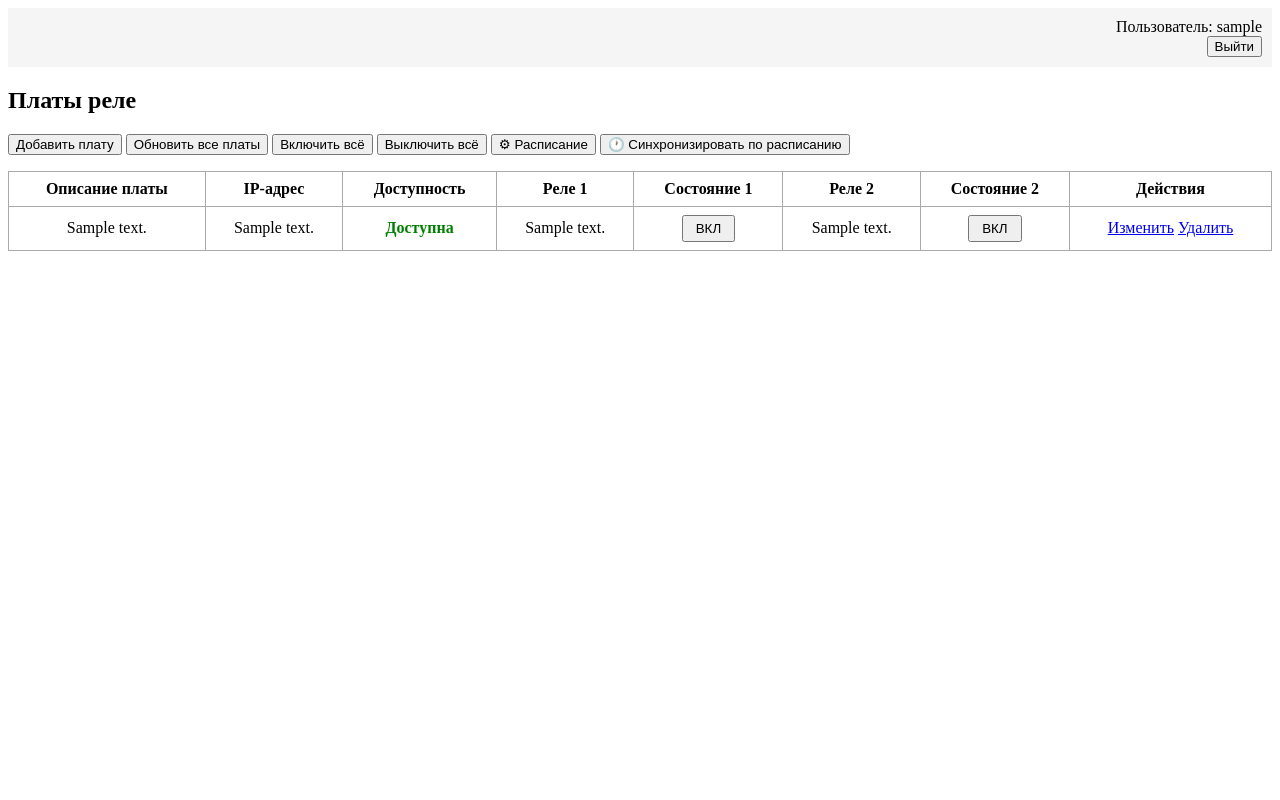
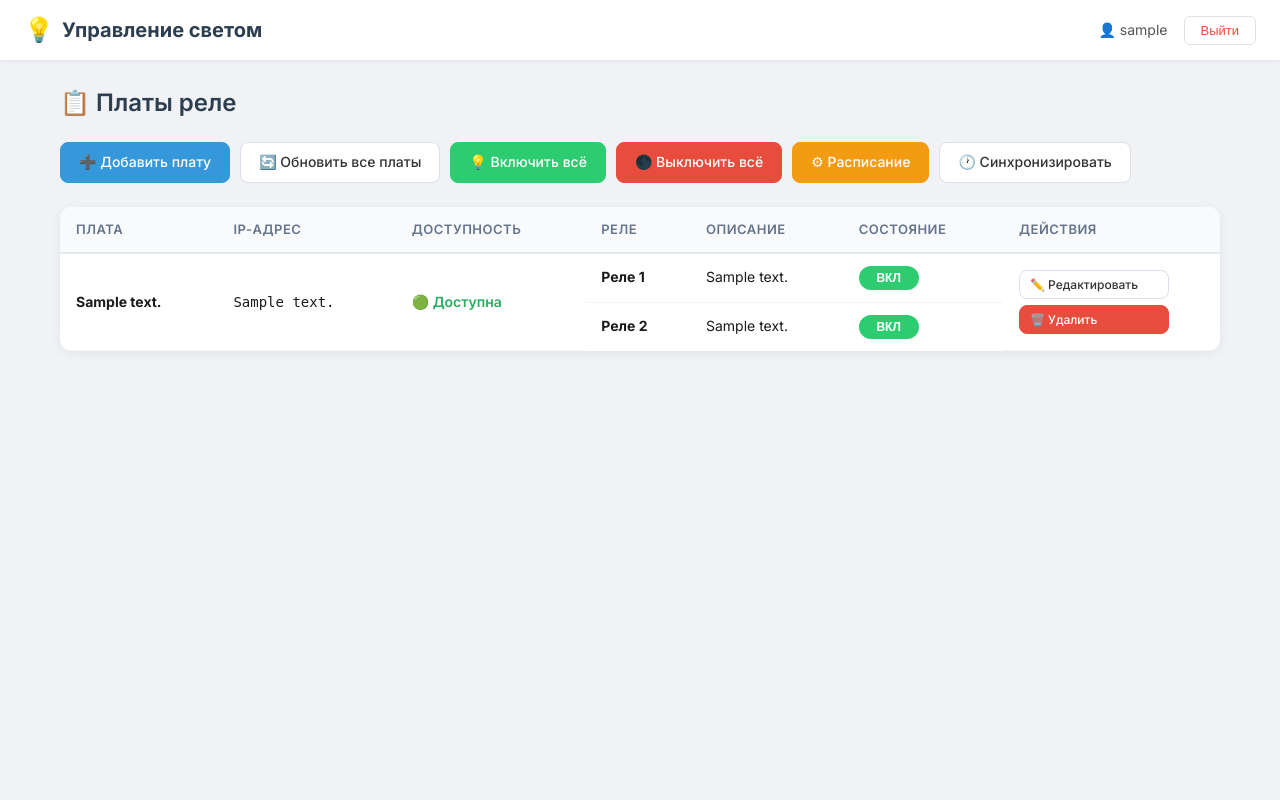
Before and after one commit to pridatkin/relayLightMaster, a Django app: page / in a window 1280 px wide. Run offline with Django 5.2, Linux system fonts and the light colour scheme; a user stored in the database is signed in; tables that the repository leaves empty hold one stand-in row (values such as "Sample post").

Commit message:
Add styles

```diff
--- /dev/null
+++ b/boards/templates/boards/base.html
@@ -0,0 +1,283 @@
+<!DOCTYPE html>
+<html lang="ru">
+<head>
+    <meta charset="UTF-8">
+    <meta name="viewport" content="width=device-width, initial-scale=1.0">
+    <title>{% block title %}Управление светом{% endblock %}</title>
+    <link rel="preconnect" href="https://fonts.googleapis.com">
+    <link rel="preconnect" href="https://fonts.gstatic.com" crossorigin>
+    <link href="https://fonts.googleapis.com/css2?family=Inter:wght@400;500;600;700&display=swap" rel="stylesheet">
+    <style>
+        * {
+            margin: 0;
+            padding: 0;
+            box-sizing: border-box;
+        }
+        body {
+            font-family: 'Inter', -apple-system, BlinkMacSystemFont, sans-serif;
+            background: #f0f2f5;
+            color: #1a1a1a;
+            line-height: 1.6;
+            min-height: 100vh;
+        }
+        .header {
+            background: white;
+            box-shadow: 0 1px 3px rgba(0,0,0,0.08);
+            padding: 0 24px;
+            display: flex;
+            justify-content: space-between;
+            align-items: center;
+            height: 60px;
+            position: sticky;
+            top: 0;
+            z-index: 100;
+        }
+        .header .brand {
+            font-size: 20px;
+            font-weight: 700;
+            color: #2c3e50;
+            display: flex;
+            align-items: center;
+            gap: 8px;
+        }
+        .header .brand::before {
+            content: "💡";
+            font-size: 24px;
+        }
+        .header .user-info {
+            display: flex;
+            align-items: center;
+            gap: 16px;
+            font-size: 14px;
+            color: #555;
+        }
+        .logout-btn {
+            background: #fff;
+            border: 1px solid #e0e0e0;
+            padding: 6px 16px;
+            border-radius: 6px;
+            cursor: pointer;
+            font-size: 13px;
+            color: #e74c3c;
+            transition: all 0.2s;
+        }
+        .logout-btn:hover {
+            background: #e74c3c;
+            color: white;
+            border-color: #e74c3c;
+        }
+        .container {
+            max-width: 1200px;
+            margin: 24px auto;
+            padding: 0 20px;
+        }
+        h2 {
+            margin-bottom: 20px;
+            font-weight: 600;
+            color: #2c3e50;
+            display: flex;
+            align-items: center;
+            gap: 8px;
+        }
+        .messages {
+            list-style: none;
+            margin-bottom: 20px;
+        }
+        .messages li {
+            padding: 12px 16px;
+            border-radius: 8px;
+            margin-bottom: 8px;
+            font-size: 14px;
+            font-weight: 500;
+        }
+        .success { background: #d4edda; color: #155724; border-left: 4px solid #28a745; }
+        .error { background: #f8d7da; color: #721c24; border-left: 4px solid #dc3545; }
+        .warning { background: #fff3cd; color: #856404; border-left: 4px solid #ffc107; }
+        .btn {
+            display: inline-flex;
+            align-items: center;
+            gap: 6px;
+            padding: 8px 18px;
+            border-radius: 8px;
+            border: none;
+            font-weight: 500;
+            font-size: 14px;
+            cursor: pointer;
+            transition: all 0.2s;
+            text-decoration: none;
+            background: white;
+            color: #333;
+            border: 1px solid #dde;
+            white-space: nowrap;
+        }
+        .btn:hover {
+            transform: translateY(-1px);
+            box-shadow: 0 2px 8px rgba(0,0,0,0.1);
+            border-color: #bbb;
+        }
+        .btn-primary { background: #3498db; color: white; border-color: #3498db; }
+        .btn-primary:hover { background: #2980b9; border-color: #2980b9; }
+        .btn-success { background: #2ecc71; color: white; border-color: #2ecc71; }
+        .btn-success:hover { background: #27ae60; }
+        .btn-danger { background: #e74c3c; color: white; border-color: #e74c3c; }
+        .btn-danger:hover { background: #c0392b; }
+        .btn-warning { background: #f39c12; color: white; border-color: #f39c12; }
+        .btn-warning:hover { background: #e67e22; }
+        .action-group {
+            display: flex;
+            flex-wrap: wrap;
+            gap: 10px;
+            margin-bottom: 24px;
+        }
+        .table-card {
+            background: white;
+            border-radius: 12px;
+            box-shadow: 0 2px 12px rgba(0,0,0,0.06);
+            overflow: hidden;
+        }
+        table {
+            width: 100%;
+            border-collapse: collapse;
+        }
+        th {
+            background: #f8fafc;
+            font-weight: 600;
+            font-size: 13px;
+            color: #64748b;
+            text-transform: uppercase;
+            letter-spacing: 0.5px;
+            padding: 12px 16px;
+            text-align: left;
+            border-bottom: 2px solid #e2e8f0;
+        }
+        td {
+            padding: 12px 16px;
+            border-bottom: 1px solid #f1f5f9;
+            font-size: 14px;
+        }
+        tr:last-child td {
+            border-bottom: none;
+        }
+        .available {
+            color: #27ae60;
+            font-weight: 600;
+            display: flex;
+            align-items: center;
+            gap: 4px;
+        }
+        .unavailable {
+            color: #e74c3c;
+            font-weight: 600;
+        }
+        .toggle-btn {
+            padding: 5px 14px;
+            border-radius: 20px;
+            font-weight: 600;
+            font-size: 12px;
+            cursor: pointer;
+            border: none;
+            min-width: 60px;
+            transition: all 0.2s;
+        }
+        .toggle-on {
+            background: #2ecc71;
+            color: white;
+        }
+        .toggle-off {
+            background: #bdc3c7;
+            color: white;
+        }
+        .toggle-btn:hover {
+            opacity: 0.9;
+        }
+        .disabled-btn {
+            background: #ecf0f1;
+            color: #95a5a6;
+            cursor: not-allowed;
+            border-radius: 20px;
+            padding: 5px 14px;
+            border: none;
+            font-weight: 600;
+            font-size: 12px;
+        }
+        .card {
+            background: white;
+            border-radius: 12px;
+            box-shadow: 0 2px 12px rgba(0,0,0,0.06);
+            padding: 30px;
+            max-width: 480px;
+            margin: 80px auto 0;
+        }
+        .form-group {
+            margin-bottom: 18px;
+        }
+        .form-group label {
+            display: block;
+            font-weight: 500;
+            margin-bottom: 6px;
+            color: #34495e;
+            font-size: 14px;
+        }
+        .form-group input[type="text"],
+        .form-group input[type="password"],
+        .form-group input[type="time"] {
+            width: 100%;
+            padding: 10px 14px;
+            border: 1px solid #dde;
+            border-radius: 8px;
+            font-size: 14px;
+            transition: border 0.2s;
+        }
+        .form-group input:focus {
+            outline: none;
+            border-color: #3498db;
+            box-shadow: 0 0 0 3px rgba(52,152,219,0.1);
+        }
+        .checkbox-group {
+            display: flex;
+            align-items: center;
+            gap: 8px;
+        }
+        .checkbox-group input[type="checkbox"] {
+            width: 18px;
+            height: 18px;
+            accent-color: #3498db;
+        }
+        .form-actions {
+            display: flex;
+            gap: 12px;
+            margin-top: 24px;
+        }
+        @media (max-width: 768px) {
+            .action-group {
+                flex-direction: column;
+            }
+            .btn {
+                width: 100%;
+                justify-content: center;
+            }
+            th, td {
+                padding: 10px 8px;
+                font-size: 12px;
+            }
+        }
+    </style>
+</head>
+<body>
+    <div class="header">
+        <div class="brand">Управление светом</div>
+        {% if user.is_authenticated %}
+        <div class="user-info">
+            <span>👤 {{ user.username }}</span>
+            <form method="post" action="{% url 'logout' %}" style="display:inline;">
+                {% csrf_token %}
+                <button type="submit" class="logout-btn">Выйти</button>
+            </form>
+        </div>
+        {% endif %}
+    </div>
+    <div class="container">
+        {% block content %}{% endblock %}
+    </div>
+</body>
+</html>
--- a/boards/templates/boards/board_list.html
+++ b/boards/templates/boards/board_list.html
@@ -1,57 +1,9 @@
-<!doctype html>
-<html>
-  <head>
-    <title>Управление светом</title>
-    <style>
-      table {
-        border-collapse: collapse;
-        width: 100%;
-      }
-      th,
-      td {
-        border: 1px solid #aaa;
-        padding: 8px;
-        text-align: center;
-      }
-      .available {
-        color: green;
-        font-weight: bold;
-      }
-      .unavailable {
-        color: red;
-        font-weight: bold;
-      }
-      .toggle-btn {
-        padding: 4px 12px;
-        cursor: pointer;
-      }
-      .messages {
-        list-style: none;
-        padding: 0;
-      }
-      .messages li {
-        padding: 8px;
-        margin: 5px 0;
-      }
-      .success {
-        background: #d4edda;
-        color: #155724;
-      }
-      .error {
-        background: #f8d7da;
-        color: #721c24;
-      }
-    </style>
-  </head>
-  <body>
-    <div style="text-align:right; padding:10px; background:#f5f5f5;">
-        Пользователь: {{ user.username }}
-        <form method="post" action="{% url 'logout' %}">
-        {% csrf_token %}
-        <button type="submit">Выйти</button>
-</form>
-    </div>
-    <h2>Платы реле</h2>
+{% extends 'boards/base.html' %}
+
+{% block title %}Платы реле{% endblock %}
+
+{% block content %}
+<h2>📋 Платы реле</h2>
 
 {% if messages %}
 <ul class="messages">
@@ -61,19 +13,16 @@
 </ul>
 {% endif %}
 
-    <p>
-      <a href="{% url 'board_add' %}"><button>Добавить плату</button></a>
-      <a href="{% url 'board_check_all' %}"
-        ><button>Обновить все платы</button></a
-      >
-      <a href="{% url 'turn_all_on' %}"><button>Включить всё</button></a>
-      <a href="{% url 'turn_all_off' %}"><button>Выключить всё</button></a>
-      <a href="{% url 'schedule_settings' %}"><button>⚙ Расписание</button></a>
-      <a href="{% url 'sync_schedule' %}"
-        ><button>🕐 Синхронизировать по расписанию</button></a
-      >
-    </p>
+<div class="action-group">
+    <a href="{% url 'board_add' %}" class="btn btn-primary">➕ Добавить плату</a>
+    <a href="{% url 'board_check_all' %}" class="btn">🔄 Обновить все платы</a>
+    <a href="{% url 'turn_all_on' %}" class="btn btn-success">💡 Включить всё</a>
+    <a href="{% url 'turn_all_off' %}" class="btn btn-danger">🌑 Выключить всё</a>
+    <a href="{% url 'schedule_settings' %}" class="btn btn-warning">⚙ Расписание</a>
+    <a href="{% url 'sync_schedule' %}" class="btn">🕐 Синхронизировать</a>
+</div>
 
+{% comment %} <div class="table-card">
     <table>
         <thead>
             <tr>
@@ -90,46 +39,110 @@
         <tbody>
             {% for board in boards %}
             <tr>
-          <td>{{ board.description }}</td>
-          <td>{{ board.ip_address }}</td>
+                <td><strong>{{ board.description }}</strong></td>
+                <td><code>{{ board.ip_address }}</code></td>
                 <td>
                     {% if board.is_available %}
-            <span class="available">Доступна</span>
+                    <span class="available">🟢 Доступна</span>
                     {% else %}
-            <span class="unavailable">Недоступна</span>
+                    <span class="unavailable">🔴 Недоступна</span>
                     {% endif %}
                 </td>
                 <td>{{ board.relay1_description|default:"—" }}</td>
                 <td>
                     {% if board.is_available and board.relay1_state is not None %}
                     <a href="{% url 'toggle_relay' board.id 1 %}">
-              <button class="toggle-btn">
+                        <button class="toggle-btn {% if board.relay1_state %}toggle-on{% else %}toggle-off{% endif %}">
                             {% if board.relay1_state %}ВКЛ{% else %}ВЫКЛ{% endif %}
                         </button>
                     </a>
                     {% else %}
-            <button disabled>—</button>
+                    <button class="disabled-btn">—</button>
                     {% endif %}
                 </td>
                 <td>{{ board.relay2_description|default:"—" }}</td>
                 <td>
                     {% if board.is_available and board.relay2_state is not None %}
                     <a href="{% url 'toggle_relay' board.id 2 %}">
-              <button class="toggle-btn">
+                        <button class="toggle-btn {% if board.relay2_state %}toggle-on{% else %}toggle-off{% endif %}">
                             {% if board.relay2_state %}ВКЛ{% else %}ВЫКЛ{% endif %}
                         </button>
                     </a>
                     {% else %}
-            <button disabled>—</button>
+                    <button class="disabled-btn">—</button>
                     {% endif %}
                 </td>
                 <td>
-            <a href="{% url 'board_edit' board.id %}">Изменить</a>
-            <a href="{% url 'board_delete' board.id %}">Удалить</a>
+                    <a href="{% url 'board_edit' board.id %}" class="btn" style="padding:4px 10px; font-size:12px;">✏️</a>
+                    <a href="{% url 'board_delete' board.id %}" class="btn btn-danger" style="padding:4px 10px; font-size:12px;">🗑️</a>
                 </td>
             </tr>
             {% endfor %}
         </tbody>
     </table>
-  </body>
-</html>
+</div> {% endcomment %}
+<div class="table-card">
+    <table>
+        <thead>
+            <tr>
+                <th>Плата</th>
+                <th>IP-адрес</th>
+                <th>Доступность</th>
+                <th>Реле</th>
+                <th>Описание</th>
+                <th>Состояние</th>
+                <th>Действия</th>
+            </tr>
+        </thead>
+        <tbody>
+            {% for board in boards %}
+            <tr>
+                <td rowspan="2" style="vertical-align: middle;"><strong>{{ board.description }}</strong></td>
+                <td rowspan="2" style="vertical-align: middle;"><code>{{ board.ip_address }}</code></td>
+                <td rowspan="2" style="vertical-align: middle;">
+                    {% if board.is_available %}
+                    <span class="available">🟢 Доступна</span>
+                    {% else %}
+                    <span class="unavailable">🔴 Недоступна</span>
+                    {% endif %}
+                </td>
+                <td><strong>Реле 1</strong></td>
+                <td>{{ board.relay1_description|default:"—" }}</td>
+                <td>
+                    {% if board.is_available and board.relay1_state is not None %}
+                    <a href="{% url 'toggle_relay' board.id 1 %}">
+                        <button class="toggle-btn {% if board.relay1_state %}toggle-on{% else %}toggle-off{% endif %}">
+                            {% if board.relay1_state %}ВКЛ{% else %}ВЫКЛ{% endif %}
+                        </button>
+                    </a>
+                    {% else %}
+                    <button class="disabled-btn">—</button>
+                    {% endif %}
+                </td>
+                <td rowspan="2" style="vertical-align: middle;">
+                    <div style="display: flex; flex-direction: column; gap: 6px;">
+                        <a href="{% url 'board_edit' board.id %}" class="btn" style="padding:4px 10px; font-size:12px; max-width: 150px;">✏️ Редактировать</a>
+                        <a href="{% url 'board_delete' board.id %}" class="btn btn-danger" style="padding:4px 10px; font-size:12px; max-width: 150px;">🗑️ Удалить</a>
+                    </div>
+                </td>
+            </tr>
+            <tr>
+                <td><strong>Реле 2</strong></td>
+                <td>{{ board.relay2_description|default:"—" }}</td>
+                <td>
+                    {% if board.is_available and board.relay2_state is not None %}
+                    <a href="{% url 'toggle_relay' board.id 2 %}">
+                        <button class="toggle-btn {% if board.relay2_state %}toggle-on{% else %}toggle-off{% endif %}">
+                            {% if board.relay2_state %}ВКЛ{% else %}ВЫКЛ{% endif %}
+                        </button>
+                    </a>
+                    {% else %}
+                    <button class="disabled-btn">—</button>
+                    {% endif %}
+                </td>
+            </tr>
+            {% endfor %}
+        </tbody>
+    </table>
+</div>
+{% endblock %}
```
Also changed, not shown: boards/templates/boards/board_form.html (+30 -48 lines), boards/templates/boards/login.html (+19 -17 lines), boards/templates/boards/schedule_form.html (+32 -44 lines). Lines whose indentation alone changed are shown as unchanged.
